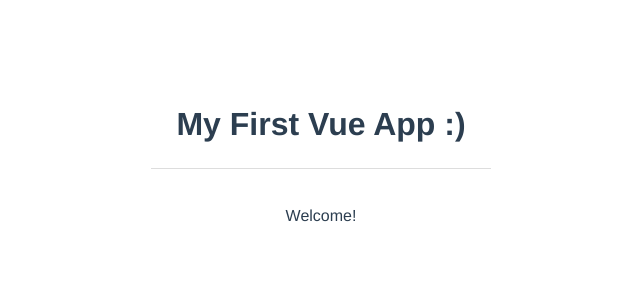
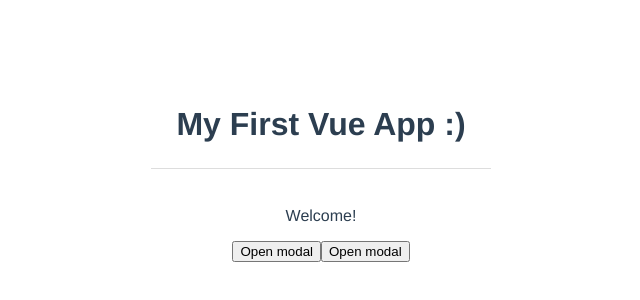
Before and after one commit to iamnotcypher/learning-vue, a Vue app: page / in a window 1280 px wide. Shown: the top 300 px of the page, without its empty margins (319-959 px from the left). Built offline with nearby package versions, Linux system fonts and the light colour scheme.

Commit message:
vue teleport

```diff
--- a/src/App.vue
+++ b/src/App.vue
@@ -16,9 +16,9 @@
       <h1>Sign up to the newsletter</h1>
       <p>For updates and promo codes!</p>
     </Modal>
-    <button @click="toggleModal">Open modal</button>
-    <button @click="toggleModalTwo">Open modal</button>
   </teleport>
+  <button @click="toggleModal">Open modal</button>
+  <button @click="toggleModalTwo">Open modal</button>
 </template>
 
 <script>
```
